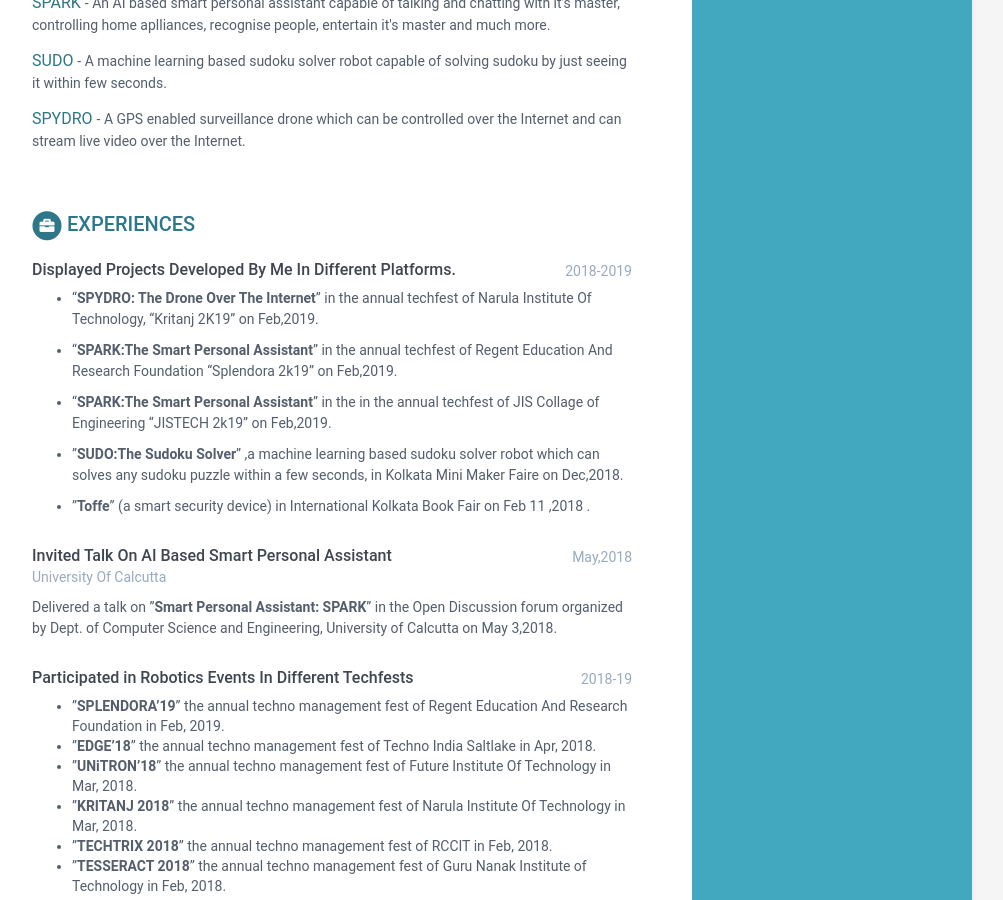
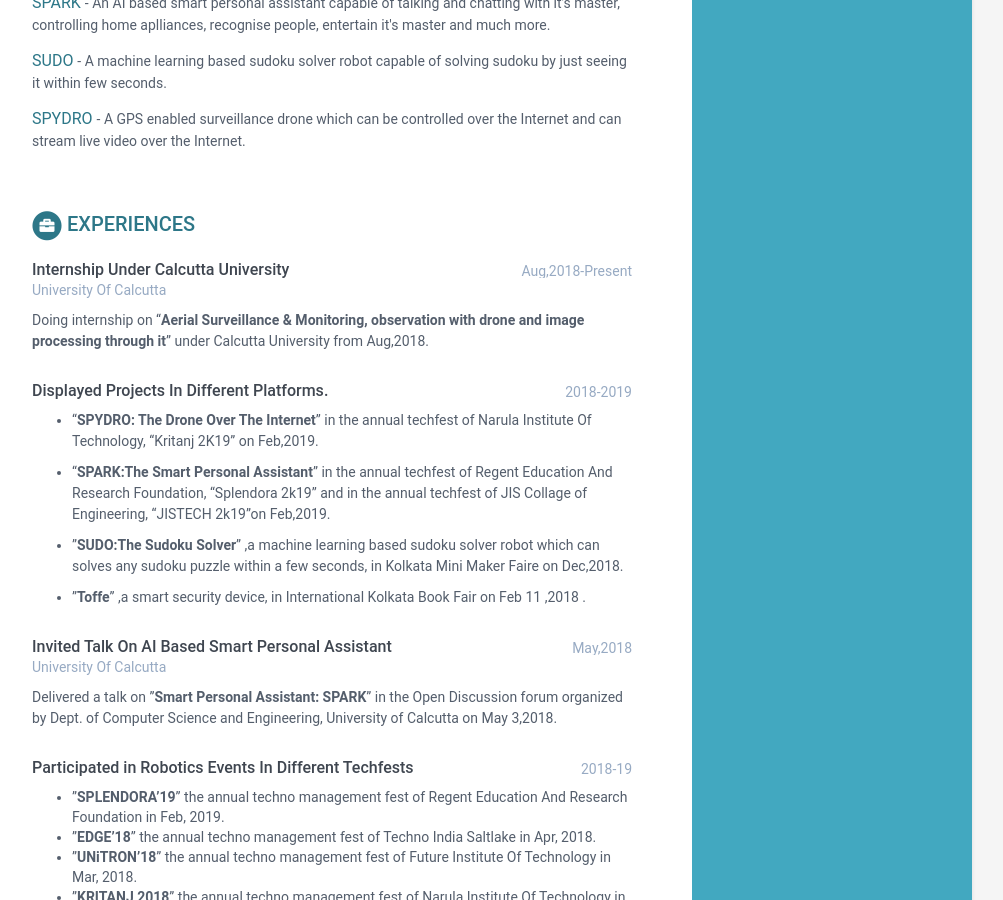
Before and after one commit to Arijit1080/resume, a Jekyll site: the page built from index.html, in a window 1280 px wide and 900 px high, scrolled down 2567 px. Shown: the whole window, without its empty margins (168-1171 px from the left). Built offline with Jekyll 4.4.1, drawn with Linux system fonts in a browser that asks for light colours; some of the changed text lies outside the part shown.

Commit message:
few updates commit

```diff
--- a/_data/data.yml
+++ b/_data/data.yml
@@ -8,8 +8,8 @@
 
     # Profile information
     name: Ariit Das
-    tagline: Computer Science Engineer
-    avatar: profile.jpg  #place a 100x100 picture inside /assets/images/ folder and provide the name of the file below
+    tagline: Computer Science Engineering Student
+    avatar: profile1.jpg  #place a 100x100 picture inside /assets/images/ folder and provide the name of the file below
 
     # Sidebar links
     email: arijit1080@gmail.com
@@ -107,7 +107,13 @@
           <a href="https://nptel.ac.in/noc/social_cert/noc18-cs10/NPTEL18CS10S35100341810067211.jpg">License NPTEL18CS10S3510034</a>
 
 experiences:
-    - role: Displayed Projects Developed By Me In Different Platforms.
+    - role: Internship Under Calcutta University
+      time: Aug,2018-Present
+      company: University Of Calcutta
+      details: |
+        Doing internship on "<b>Aerial Surveillance & Monitoring, observation with  drone and image processing through it</b>" under Calcutta
+        University from Aug,2018.
+    - role: Displayed Projects In Different Platforms.
       time: 2018-2019
       company:
       details: |
@@ -117,15 +123,13 @@
 
 
           - "<b>SPARK:The Smart Personal Assistant</b>" in the annual techfest of Regent Education
-            And Research Foundation "Splendora 2k19" on Feb,2019.
-
-          - "<b>SPARK:The Smart Personal Assistant</b>" in the in the annual techfest of JIS Collage
-             of Engineering "JISTECH 2k19" on Feb,2019.
+            And Research Foundation, "Splendora 2k19" and in the annual techfest of JIS Collage
+             of Engineering, "JISTECH 2k19"on Feb,2019.
 
           - ”<b>SUDO:The Sudoku Solver</b>” ,a machine learning based sudoku solver robot which can
            solves any sudoku puzzle within a few seconds, in Kolkata Mini Maker Faire on Dec,2018.
 
-          - ”<b>Toffe</b>” (a smart security device) in International Kolkata
+          - ”<b>Toffe</b>” ,a smart security device, in International Kolkata
             Book Fair on Feb 11 ,2018 .
 
     - role: Invited Talk On AI Based Smart Personal Assistant
```
Also changed, not shown: assets/images/profile1.jpg (added), 5 other files.
